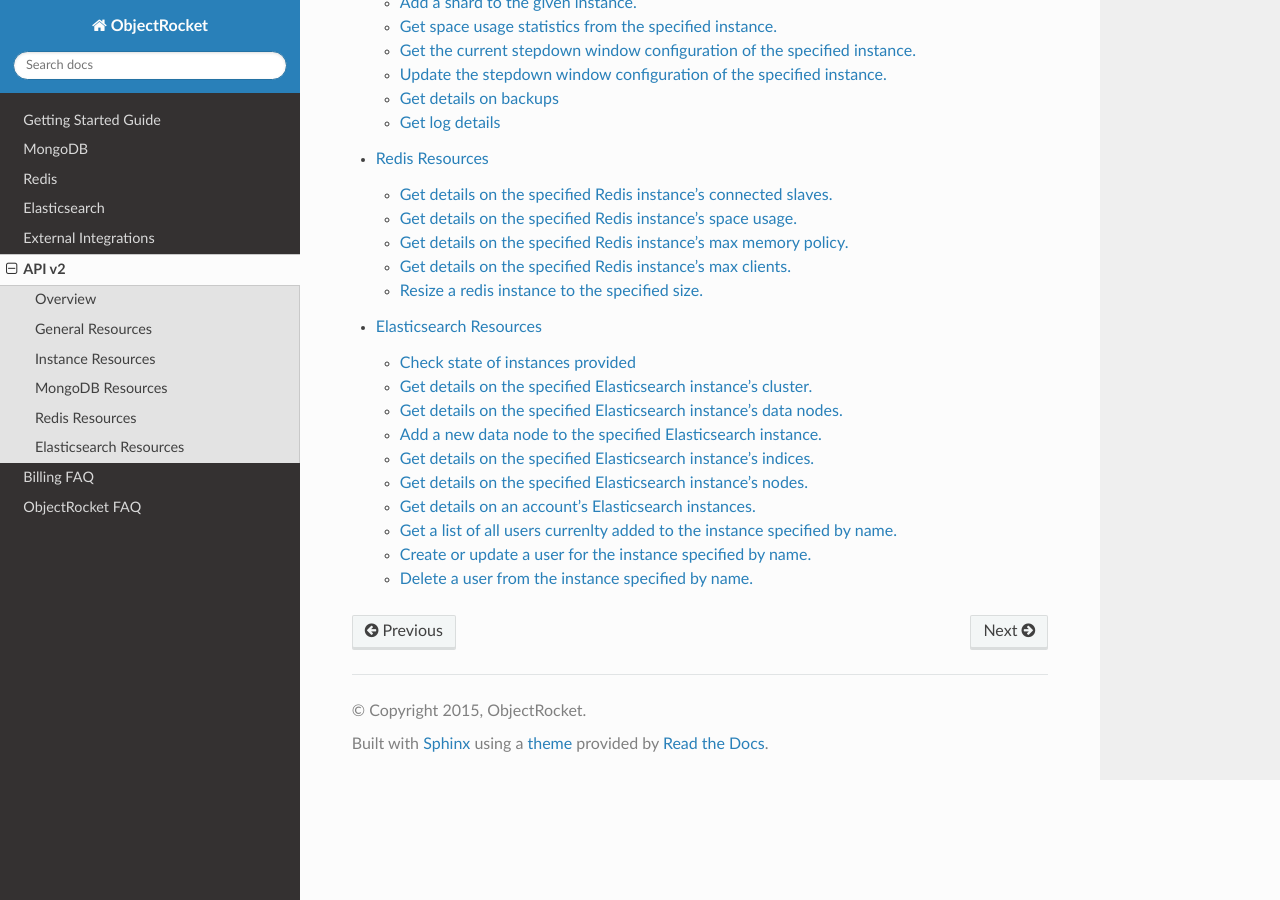
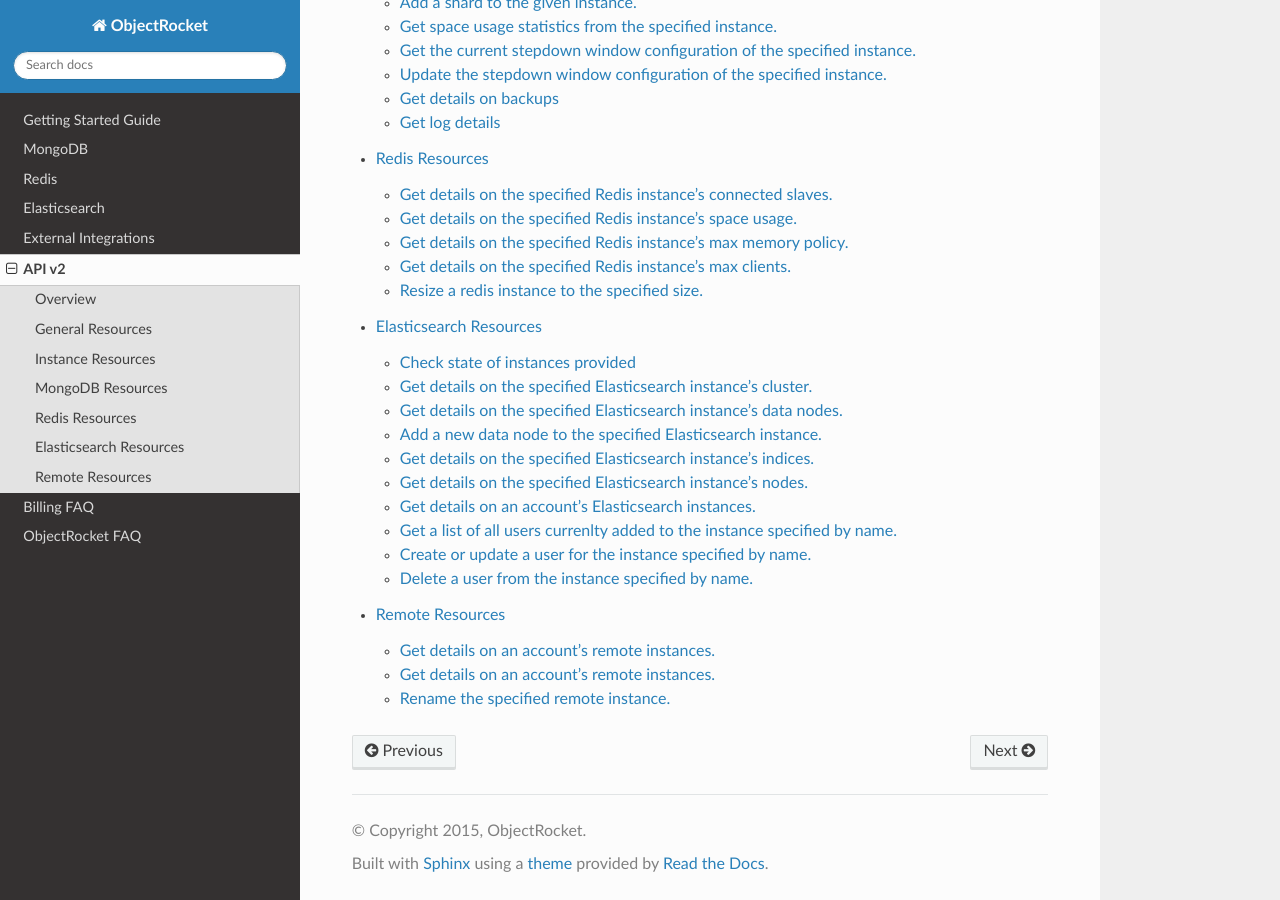
Before and after one commit to zcorleissen/documentation, a Sphinx documentation site: the page built from source/api_v2.rst, in a window 1280 px wide and 900 px high, scrolled down 1285 px. Built offline with Sphinx 7.4.7 and the Read the Docs theme 2.0.0, drawn with Linux system fonts in a browser that asks for light colours.

Commit message:
Add remote instances for API v2

```diff
--- a/source/api_v2.rst
+++ b/source/api_v2.rst
@@ -10,3 +10,4 @@
    api_v2_mongodb_resources
    api_v2_redis_resources
    api_v2_elasticsearch_resources
+   api_v2_remote_resources.rst
--- /dev/null
+++ b/source/api_v2_remote_resources.rst
@@ -0,0 +1,41 @@
+Remote Resources
+================
+
+Get details on an account's remote instances.
+~~~~~~~~~~~~~~~~~~~~~~~~~~~~~~~~~~~~~~~~~~~~~
+
+.. code-block:: bash
+
+   GET /remote_instances/
+
+Request/Response:
+
+.. code-block:: bash
+
+   $ http
+
+Get details on an account's remote instances.
+~~~~~~~~~~~~~~~~~~~~~~~~~~~~~~~~~~~~~~~~~~~~~
+
+.. code-block:: bash
+
+   GET /remote_instances/<instance_name>/
+
+Request/Response:
+
+.. code-block:: bash
+
+   $ http
+
+Rename the specified remote instance.
+~~~~~~~~~~~~~~~~~~~~~~~~~~~~~~~~~~~~~
+
+.. code-block:: bash
+
+   POST /remote_instances/<instance_name>/rename/
+
+Request/Response:
+
+.. code-block:: bash
+
+   $ http
```
